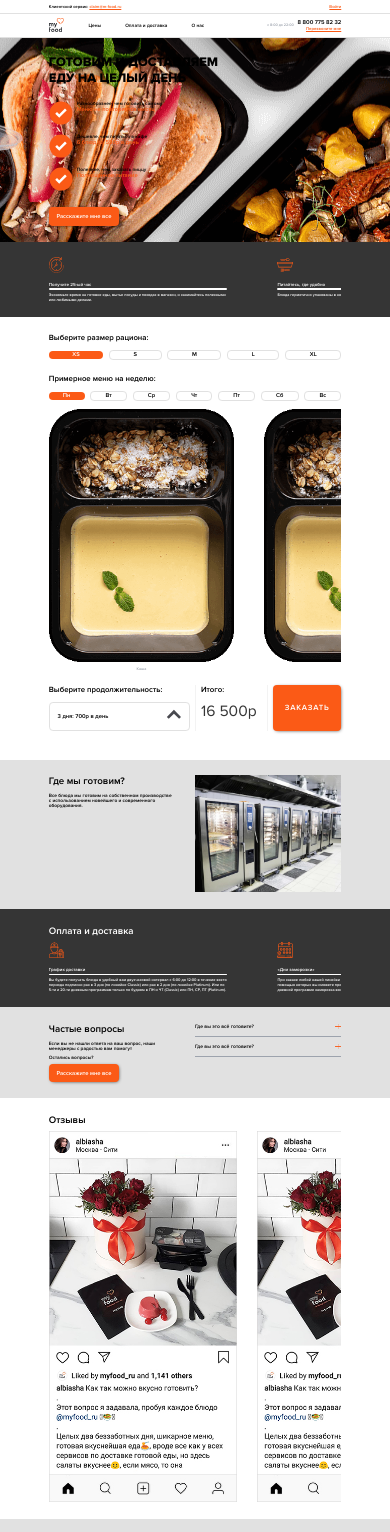
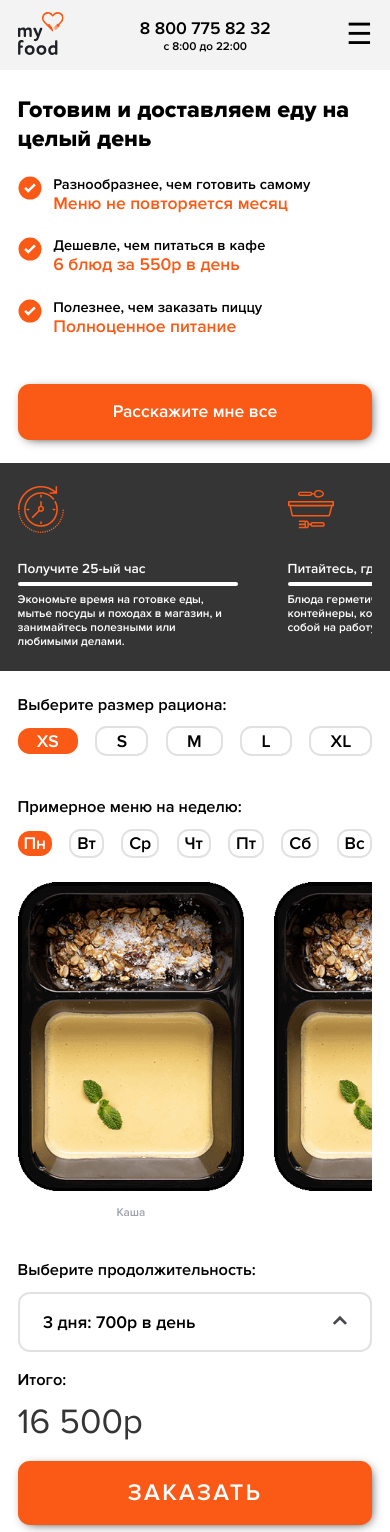
Before and after one commit to TotalOverdoseExists/Food_delivery_site, a React (Create React App) app: page / in a window 390 px wide. Shown: the top 1532 px of the page. Built offline with nearby package versions, Linux system fonts and the light colour scheme.

Commit message:
Finished mobile view, started basket

```diff
--- a/src/App.css
+++ b/src/App.css
@@ -79,7 +79,6 @@ footer span {
 h1 {
 	font-size: 3.3rem;
 	margin-bottom: 4rem;
-	text-transform: uppercase;
 	font-family: var(--extraBold);
 	text-align: center;
 }
@@ -133,6 +132,9 @@ img {
 	display: flex;
 	align-items: center;
 	justify-content: space-between;
+}
+#l-mobileHeader {
+	display: none;
 }
 #l-menuInnerPanel {
 	font-size: 1.25rem;
@@ -548,6 +550,28 @@ button.m-closeModalButton {
 	padding: 2.5rem;
 	max-width: 50vw;
 }
+.m-modalMenu {
+	position: relative;
+	background: var(--w);
+	padding: 2.5rem;
+	width: 100%;
+	background: var(--lightGrey);
+	display: flex;
+}
+.m-modalMenu article {
+	margin: auto;
+	display: flex;
+	flex-direction: column;
+	text-align: center;
+}
+.m-modalMenu article a {
+	padding: 1rem 0;
+	font-size: 2rem;
+}
+.m-modalMenu article button {
+	margin-top: 3rem;
+	width: 100%;
+}
 .m-slider {
 	align-items: flex-start;
 	justify-content: space-between;
@@ -595,19 +619,42 @@ button.m-closeModalButton {
 .m-catalogButtons button > span:last-child {
 	display: none;
 }
-.m-selectWindow {
-	display: none;
+.m-select {
+	position: relative;
 }
-.m-selectButton {
+.m-select article {
+	position: absolute;
+	bottom: 100%;
+	left: 0;
+	width: 100%;
+	background: var(--w);
+	border: .2rem solid var(--grey);
+	border-radius: 1rem;
+	font-size: 1.5rem;
+	z-index: 997;
+}
+.m-select span {
+	display: block;
+	width: 100%;
+	padding: 2rem 1.5rem;
+	cursor: pointer;
+	border-radius: 1rem;
+	color: var(--darkGrey);
+}
+.m-select span:hover {
+	background: var(--darkGrey);
+	color: var(--dark);
+}
+.m-select button {
 	color: var(--b);
 	border: .2rem solid var(--grey);
-	background: none;
+	background: var(--w);
 	box-shadow: none;
 	display: flex;
 	align-items: center;
 	justify-content: space-between;
 }
-.m-selectButton img {
+.m-select button img {
 	transform: rotate(180deg);
 }
 .m-twoColumns {
@@ -730,6 +777,83 @@ button.m-closeModalButton {
 
 /*Media*/
 @media (max-width: 767px) {
+	html {
+		font-size: 3vw;
+	}
+	#l-personalPanel, #l-menuPanel {
+		display: none;
+	}
+	#l-mobileHeader {
+		display: flex;
+		align-items: center;
+		justify-content: space-between;
+		position: fixed;
+		top: 0;
+		left: 0;
+		width: 100%;
+		height: 6rem;
+		padding: 0 1.5rem;
+		background: var(--lightGrey);
+		z-index: 998;
+	}
+	#l-mobileHeader article {
+		display: flex;
+		flex-direction: column;
+		align-items: center;
+		justify-content: center;
+	}
+	#l-mobileHeader button {
+		background: none;
+		color: var(--b);
+		font-size: 2.5rem;
+		border: none;
+		box-shadow: none;
+		padding: 0;
+	}
+	#l-mobileHeader button:hover {
+		transform: none;
+	}
+	.m-section {
+		padding: 2rem 1.5rem;
+	}
+	#l-banner {
+		padding-right: 1.5rem;
+		background: none;
+		margin-top: 6rem;
+	}
+	#l-banner button {
+		width: 100%;
+	}
+	h1 {
+		font-size: 2rem;
+		margin-bottom: 2rem;
+	}
+	.m-section h2 {
+		font-size: 1.9rem;
+	}
+	#l-catalogTotal {
+		flex-direction: column-reverse;
+	}
+	#l-catalogPurchase {
+		padding-left: 0;
+	}
+	#l-catalogDuration {
+		padding-right: 0;
+	}
+	#l-catalogPrice {
+		border: none;
+		padding: 1.5rem 0;
+	}
+	#l-catalog h3 {
+		font-size: 1.4rem;
+		margin-bottom: 1rem;
+	}
+	#l-catalogPrice p {
+		font-size: 3rem;
+	}
+	.swiper-slide:last-child {
+		margin-right: 0;
+	}
 	.t-staticSlider {
 		display: none;
 	}
@@ -742,4 +866,90 @@ button.m-closeModalButton {
 	.m-catalogButtons button > span:last-child {
 		display: inline;
 	}
+	.m-twoColumns {
+		flex-direction: column;
+		align-items: stretch;
+	}
+	.m-twoColumns article {
+		flex: auto;
+	}
+	.m-twoColumns article:last-child {
+		margin-top: 2rem;
+	}
+	.m-twoColumns button {
+		width: 100%;
+	}
+	.m-twoColumns p {
+		font-size: 1rem;
+		padding-right: 0;
+	}
+	#l-subscribe {
+		flex-direction: column;
+	}
+	#l-subscribe article:first-child {
+		width: 20rem;
+		margin-right: 0;
+		margin-bottom: 1rem;
+		text-align: center;
+	}
+	#l-about h3 {
+		font-family: var(--bold);
+	}
+	footer {
+		padding: 2rem 1.5rem;
+	}
+	footer > div {
+		flex: 0 0 50%;
+	}
+	#l-footerSocialLinks {
+		justify-content: flex-end;
+	}
+	#l-footerSocialLinks a {
+		margin-left: 1.5rem;
+	}
+	#l-menuInnerPanel {
+		padding: 2rem 1.5rem;
+	}
+	#l-menuInnerPanel a:first-child {
+		flex: 0 0 45%;
+	}
+	#l-authForm {
+		width: auto;
+	}
+	#l-profileLinks {
+		width: auto;
+		margin-bottom: 1.5rem;
+	}
+	#l-personal {
+		width: auto;
+		padding: 2rem 1.5rem;
+		margin: 0 -1.5rem -2rem;
+	}
+	#l-personalInfo article {
+		flex: 0 0 100%;
+	}
+	#l-personalInfo article:nth-child(odd) {
+		margin-left: 0;
+	}
+	#l-personalInfo article:nth-child(even) {
+		margin-right: 0;
+	}
+	#l-personalAddresses article p {
+		margin-bottom: 1rem;
+	}
+	#l-personalOrders article div {
+		flex: 50%;
+	}
+	.m-modal {
+		max-width: none;
+	}
+	#l-modalAddressForm article {
+		flex: 0 0 100%;
+	}
+	#l-modalAddressForm article:nth-child(odd) {
+		margin-right: 0;
+	}
+	#l-modalAddressForm article:nth-child(even) {
+		margin-left: 0;
+	}
 }
--- a/src/App.js
+++ b/src/App.js
@@ -95,6 +95,24 @@ export default function App() {
 	function Header() {
 		let currentLocation = useLocation()
 		const [modalIsOpen, setIsOpen] = useState(false)
+		const [menuIsOpen, setMenuIsOpen] = useState(false)
+
+		const openModal = () => {
+			setMenuIsOpen(false)
+			setIsOpen(true)
+		}
+
+		const closeModal = () => {
+			setIsOpen(false)
+		}
+
+		const openMenu = () => {
+			setMenuIsOpen(true)
+		}
+
+		const closeMenu = () => {
+			setMenuIsOpen(false)
+		}
 
 		const ProfileLink = () => {
 			if(userAuthorized) {
@@ -109,14 +127,6 @@ export default function App() {
 			}
 		}
 
-		const openModal = () => {
-			setIsOpen(true)
-		}
-
-		const closeModal = () => {
-			setIsOpen(false)
-		}
-
 		if(currentLocation.pathname === '/') {
 			return (
 				<header>
@@ -127,9 +137,9 @@ export default function App() {
 					<div id='l-menuPanel'>
 						<Link to='/'><img className='m-logoImg' src='/img/logo.svg' alt='логотип компании'/></Link>
 						<nav>
-							<a href='#prices'>Цены</a>
-							<a href='#delivery'>Оплата и доставка</a>
-							<a href='#about'>О нас</a>
+							<a href='#l-catalog'>Цены</a>
+							<a href='#l-delivery'>Оплата и доставка</a>
+							<a href='#l-about'>О нас</a>
 						</nav>
 						<div id='l-headerTimeAndTel'>
 							<span>с 8:00 до 22:00</span>
@@ -162,6 +172,24 @@ export default function App() {
 								</Modal>
 							</article>
 						</div>
+					</div>
+					<div id='l-mobileHeader'>
+						<Link to='/'><img className='m-logoImg' src='/img/logo.svg' alt='логотип компании'/></Link>
+						<article>
+							<a className='t-bigTel' href='tel:88007758232'>8 800 775 82 32</a>
+							<span>с 8:00 до 22:00</span>
+						</article>
+						<button onClick={openMenu}>&#9776;</button>
+						<Modal isOpen={menuIsOpen} onRequestClose={closeMenu} overlayClassName='m-modalOverlay' className='m-modalMenu'>
+							<button className='m-linkButton m-closeModalButton' onClick={closeMenu}>&#10006;</button>
+							<article>
+								<ProfileLink/>
+								<a onClick={closeMenu} href='#l-catalog'>Цены</a>
+								<a onClick={closeMenu} href='#l-delivery'>Оплата и доставка</a>
+								<a onClick={closeMenu} href='#l-about'>О нас</a>
+								<button onClick={openModal}>Заказать</button>
+							</article>
+						</Modal>
 					</div>
 				</header>
 			)
@@ -291,6 +319,7 @@ export default function App() {
 		const [basketDay, setBasketDay] = useState('')
 		const [purchaseModalOpen, setPurchaseModalOpen] = useState(false)
 		const [quickOpen, setQuickOpen] = useState(false)
+		const [selectOpen, setSelectOpen] = useState('s-closed')
 
 		const openPurchaseModal = () => {
 			setPurchaseModalOpen(true)
@@ -307,6 +336,15 @@ export default function App() {
 
 		const closeQuick = () => {
 			setQuickOpen(false)
+		}
+
+		const toggleSelect = () => {
+			if(selectOpen == 's-closed') {
+				setSelectOpen('s-opened')
+			}
+			else {
+				setSelectOpen('s-closed')
+			}
 		}
 
 		const quick = e => {
@@ -428,11 +466,13 @@ export default function App() {
 					</div>
 					<div id='l-catalogDuration'>
 						<h3>Выберите продолжительность:</h3>
-						<div className='m-selectWindow'>
-							<span>3 дня: 700р в день</span>
-							<span>5 дней: 700р в день</span>
+						<div className='m-select'>
+							<article className={selectOpen}>
+								<span>3 дня: 700р в день</span>
+								<span>5 дней: 700р в день</span>
+							</article>
+							<button onClick={toggleSelect}>3 дня: 700р в день <img src='/img/arrow.svg' alt=''/></button>
 						</div>
-						<button className='m-selectButton'>3 дня: 700р в день <img src='/img/arrow.svg' alt=''/></button>
 					</div>
 				</div>
 			</div>
@@ -544,7 +584,7 @@ export default function App() {
 				<section className='m-section'>
 					<Catalog/>
 				</section>
-				<section className='t-grey m-section'>
+				<section id='l-delivery' className='t-grey m-section'>
 					<div className='m-twoColumns'>
 						<article>
 							<h2>Где мы готовим?</h2>
@@ -612,7 +652,7 @@ export default function App() {
 							<h2>Частые вопросы</h2>
 							<p>Если вы не нашли ответа на ваш вопрос, наши менеджеры с радостью вам помогут</p>
 							<p>Остались вопросы?</p>
-							<button onClick={openModal}>Расскажите мне все</button>
+							<button onClick={openModal}>Получить консультацию</button>
 						</article>
 						<article>
 							<AccordeonItem name='Где вы это всё готовите?' desc='Все блюда мы готовим на собственных производствах'/>
@@ -789,35 +829,6 @@ export default function App() {
 		const [modalIsOpen, setIsOpen] = useState(false)
 		const [addressChanged, setAddressChanged] = useState(0)
 
-		useEffect(() => {
-			let isMounted = true
-
-			fetch(apiUrl + '/api/v1/get/user', {
-				method: 'get',
-				mode: 'cors',
-				headers: {
-					'authorization': apiKey,
-					'user-hash': sessionStorage.getItem('userHash')
-				}
-			})
-			.then(response => response.json())
-			.then(
-				result => {
-					setIsLoaded(true)
-					setItems(result)
-					console.log(result)
-				},
-				error => {
-					setIsLoaded(true)
-					setError(error)
-				}
-			)
-
-			return () => {
-				isMounted = false
-			}
-		}, [])
-
 		const logout = () => {
 			fetch(apiUrl + '/api/v1/get/auth?type=exit', {
 				method: 'get',
@@ -918,6 +929,35 @@ export default function App() {
 				alert('Ошибка сервера! Пожалуйста, попробуйте позже.')
 			})
 		}
+
+		useEffect(() => {
+			let isMounted = true
+
+			fetch(apiUrl + '/api/v1/get/user', {
+				method: 'get',
+				mode: 'cors',
+				headers: {
+					'authorization': apiKey,
+					'user-hash': sessionStorage.getItem('userHash')
+				}
+			})
+			.then(response => response.json())
+			.then(
+				result => {
+					setIsLoaded(true)
+					setItems(result)
+					console.log(result)
+				},
+				error => {
+					setIsLoaded(true)
+					setError(error)
+				}
+			)
+
+			return () => {
+				isMounted = false
+			}
+		}, [])
 
 		if(!userAuthorized) {
 			return (
@@ -1118,7 +1158,35 @@ export default function App() {
 		return (
 			<main>
 				<section className='m-section'>
-
+					<h2>Оформление заказа</h2>
+				</section>
+				<section className='t-grey m-section'>
+					<article>
+						<input type='date'/>
+					</article>
+					<article>
+						<select name=''>
+							<option value='' disabled>Выберите адрес:</option>
+							<option value=''>Адрес</option>
+						</select>
+					</article>
+					<article>
+						<select name=''>
+							<option value='' disabled>Выберите время доставки:</option>
+							<option value=''>8:00</option>
+						</select>
+					</article>
+					<article>
+						<p>Способ оплаты:</p>
+						<div className='m-radioInput'>
+							<input type='radio' name='UserForm' value='m' id='male'/>
+							<label htmlFor='male'>Наличными</label>
+						</div>
+						<div className='m-radioInput'>
+							<input type='radio' name='UserForm' value='f' id='female'/>
+							<label htmlFor='female'>Картой курьеру</label>
+						</div>
+					</article>
 				</section>
 			</main>
 		)
```
Also changed, not shown: 1 other file (tests, documents, lock files or other folders).
